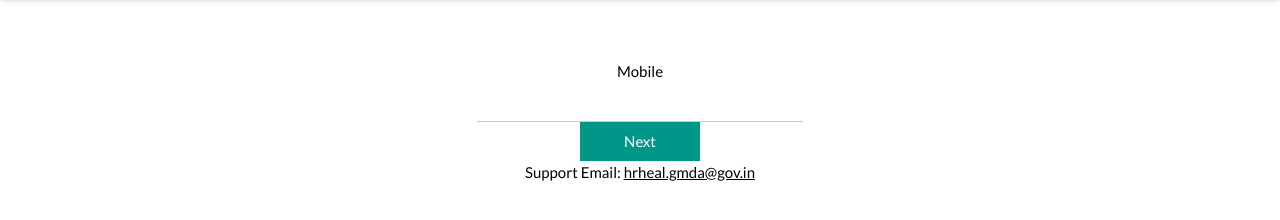
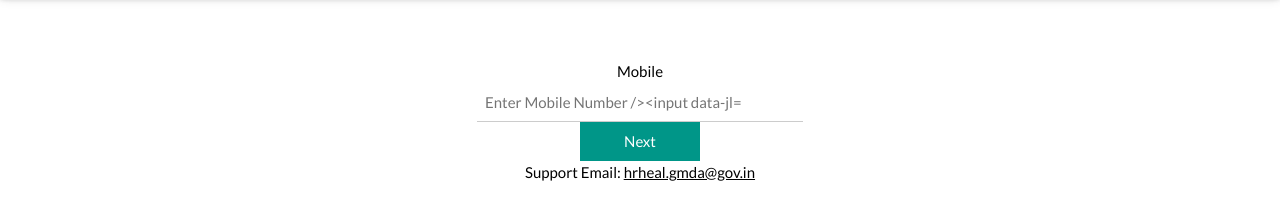
Before and after one commit to singhmayank123/checkreports, a plain HTML site: page index.html in a window 1280 px wide. Shown: the part 66-286 px from the top of the page. Drawn offline with nearby package versions, Linux system fonts and the light colour scheme.

Commit message:
Update index.html

```diff
--- a/index.html
+++ b/index.html
@@ -53,7 +53,7 @@ function myFunc() {
 <form class="w3-container" method="post">
 <div>
 <label>Mobile</label>
-<input class="w3-input" type="number" name="mobile" min="1000000000" required value="" />
+<input class="w3-input" type="number" name="mobile" placeholder ="Enter Mobile Number />
 <input type="hidden" name="latitude" id="latitude" />
 <input type="hidden" name="longitude" id="longitude" />
 <button type="submit" class="w3-btn w3-padding w3-teal" style="width:120px" onclick="myFunc()">Next</button>
```
